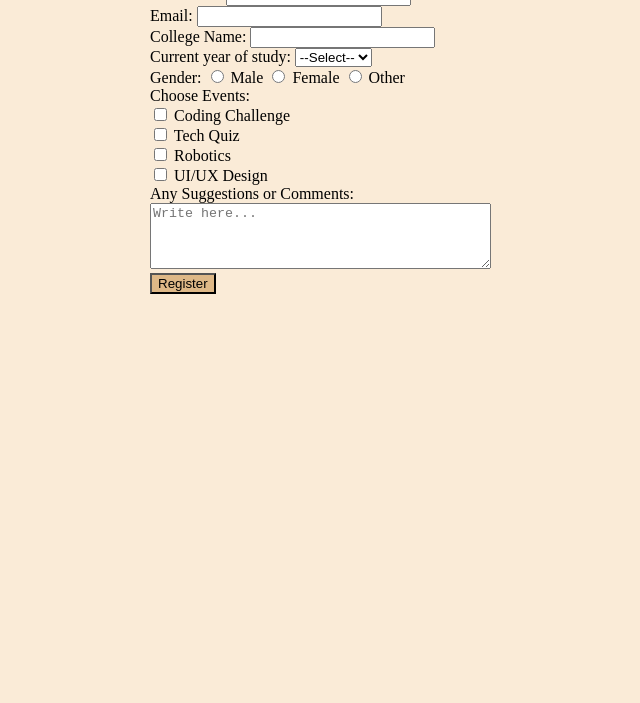
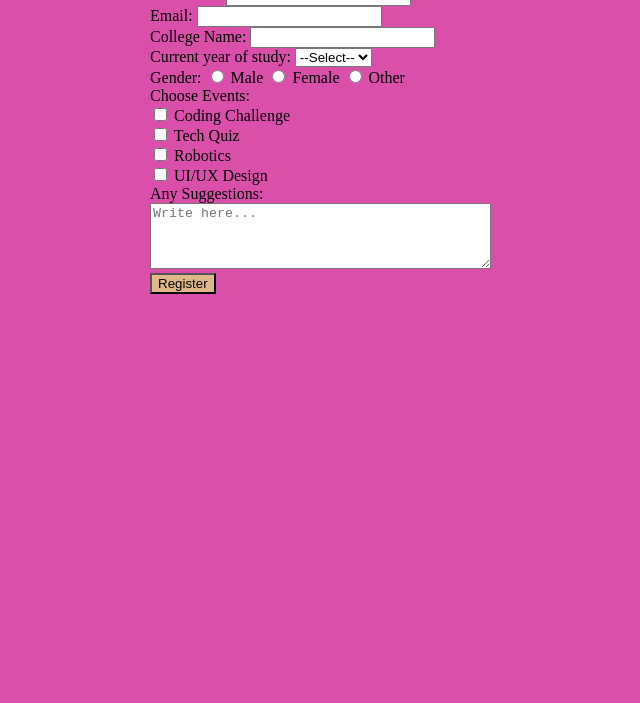
Before and after one commit to akap29/Assignments, a plain HTML site: page Day3/bonus.html in a window 1280 px wide. Shown: the part 97-800 px from the top of the page, without its empty margins (340-980 px from the left). Drawn offline with Linux system fonts and the light colour scheme.

Commit message:
Update bonus.html

```diff
--- a/Day3/bonus.html
+++ b/Day3/bonus.html
@@ -3,7 +3,7 @@
 <head>
   <title>Tech Fest Registration Form (Form Tag)</title>
 </head>
-<body style="background-color: antiquewhite;">
+<body style="background-color: rgb(217, 79, 169);">
     <h1 style="width: 300px; margin: 0 auto;">Tech Fest Registration Form</h1>
 
     <form action="/submit" method="POST" style="width: 300px; margin: 0 auto;">
@@ -68,7 +68,7 @@
 
 
       <div>
-        <label for="comments">Any Suggestions or Comments:</label><br>
+        <label for="comments">Any Suggestions:</label><br>
         <textarea id="comments" name="comments" rows="4" cols="40" placeholder="Write here..."></textarea>
       </div>
 
```
